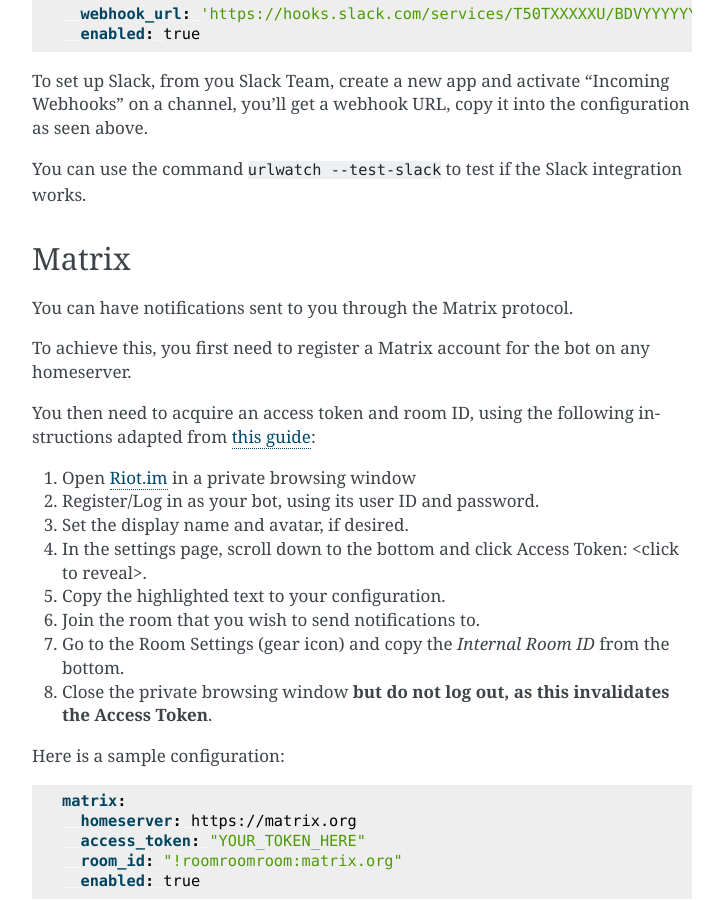
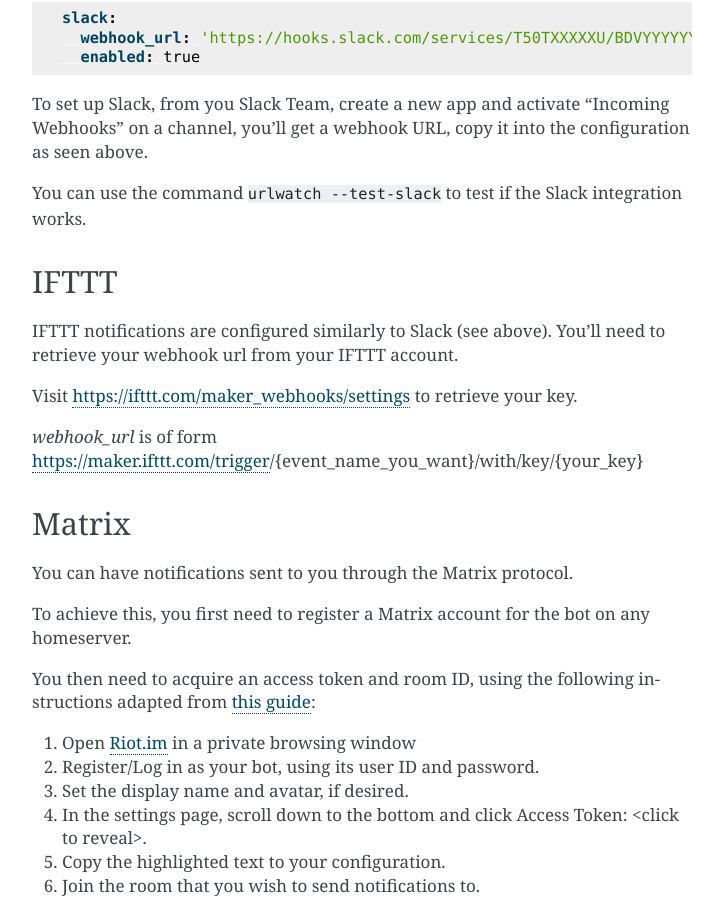
Before and after one commit to thp/urlwatch, a Sphinx documentation site: the page built from docs/source/reporters.rst, in a window 1280 px wide and 900 px high, scrolled down 2083 px. Shown: the whole window, without its empty margins (388-1111 px from the left). Built offline with Sphinx 7.4.7, drawn with Linux system fonts in a browser that asks for light colours; some of the changed text lies outside the part shown.

Commit message:
Add documentation for IFTTT

```diff
--- a/docs/source/reporters.rst
+++ b/docs/source/reporters.rst
@@ -29,6 +29,7 @@
 - **pushover**: Send summary via pushover.net
 - **slack**: Custom Slack reporter
 - **telegram**: Custom Telegram reporter
+- **ifttt**: Send summary via IFTTT
 
 .. To convert the "urlwatch --features" output, use:
    sed -e 's/^  \* \(.*\) - \(.*\)$/- **\1**: \2/'
@@ -114,6 +115,16 @@
 
 You can use the command ``urlwatch --test-slack`` to test if the Slack
 integration works.
+
+IFTTT
+----------
+
+IFTTT notifications are configured similarly to Slack (see
+above). You’ll need to retrieve your webhook url from your IFTTT account.
+
+Visit https://ifttt.com/maker_webhooks/settings to retrieve your key.
+
+`webhook_url` is of form https://maker.ifttt.com/trigger/{event_name_you_want}/with/key/{your_key}
 
 Matrix
 ------
```
